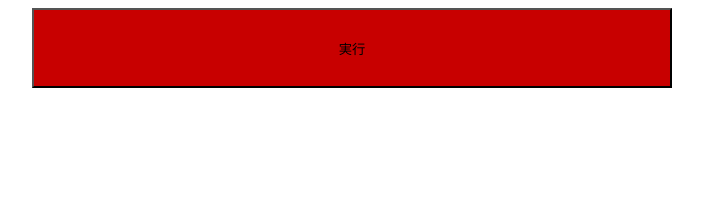
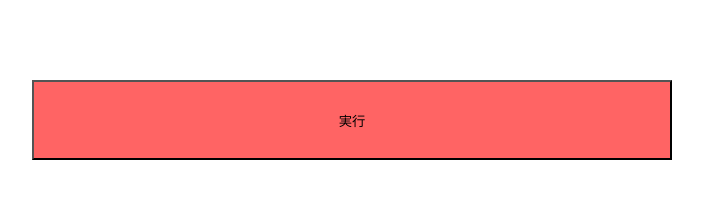
Before and after one commit to k-oshio-gt/Breakout-BrowserGame, a plain HTML site: page index.html in a window 1280 px wide. Shown: the whole page, without its empty margins (288-991 px from the left). Drawn offline with Linux system fonts and the light colour scheme.

Commit message:
:lipstick: 実行ボタンのサイズと色を修正

```diff
--- a/css/style.css
+++ b/css/style.css
@@ -1,16 +1,17 @@
 #run-button {
   height: 10vmin;
   width: 80vmin;
-  margin: 0 auto;
+  margin: 10vmin auto;
   display: block;
-  background-color: rgb(200, 0, 0);
+  background-color: rgb(255, 100, 100);
 }
 
 #run-button:hover {
-  background-color: rgb(255, 0, 0);
+  background-color: rgb(255, 100, 100);
   cursor: pointer;
 }
 
 #run-button:active {
-  background-color: rgb(200, 0, 0);
+  background-color: rgb(255, 0, 0);
 }
+}
```
